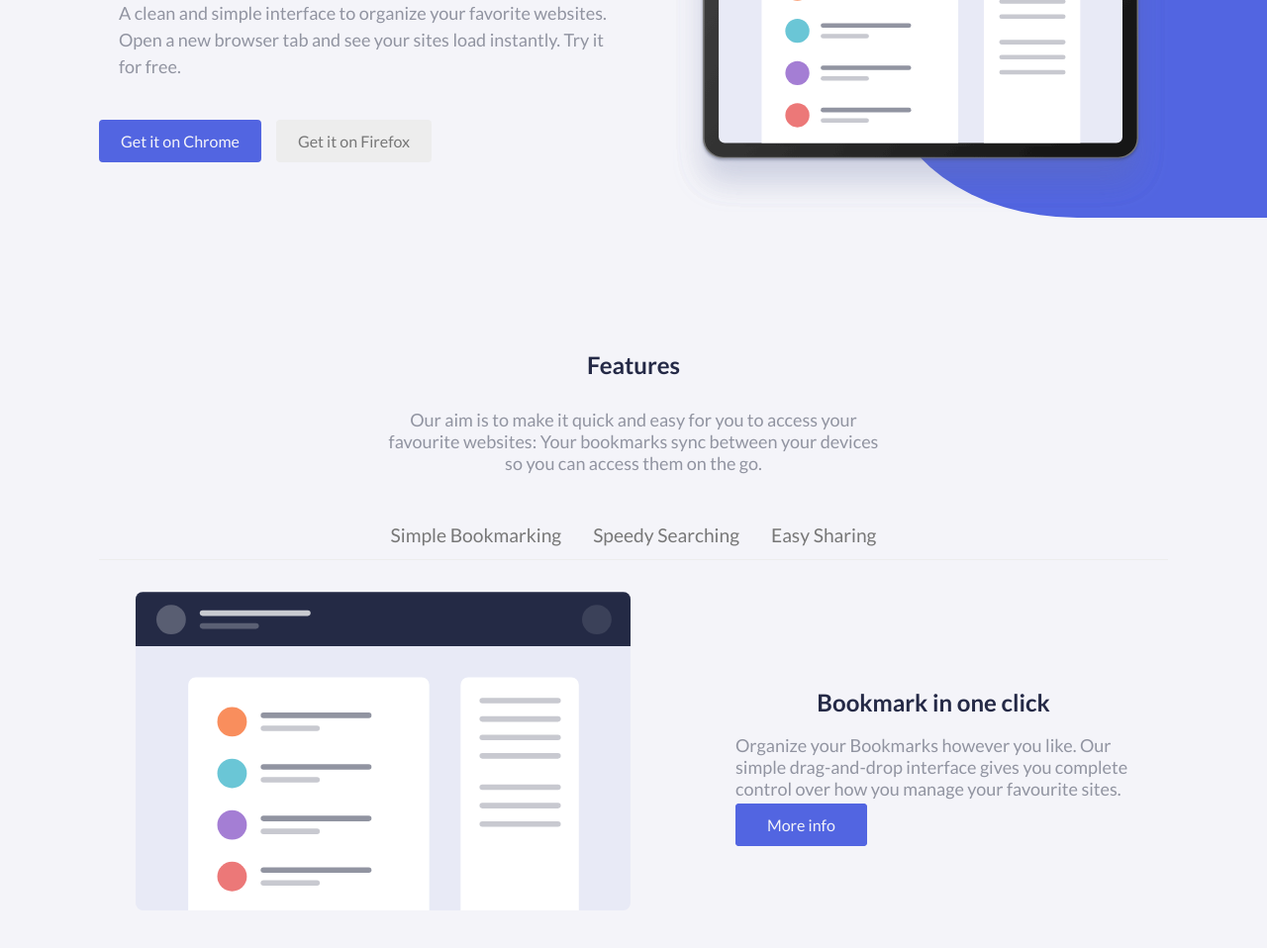
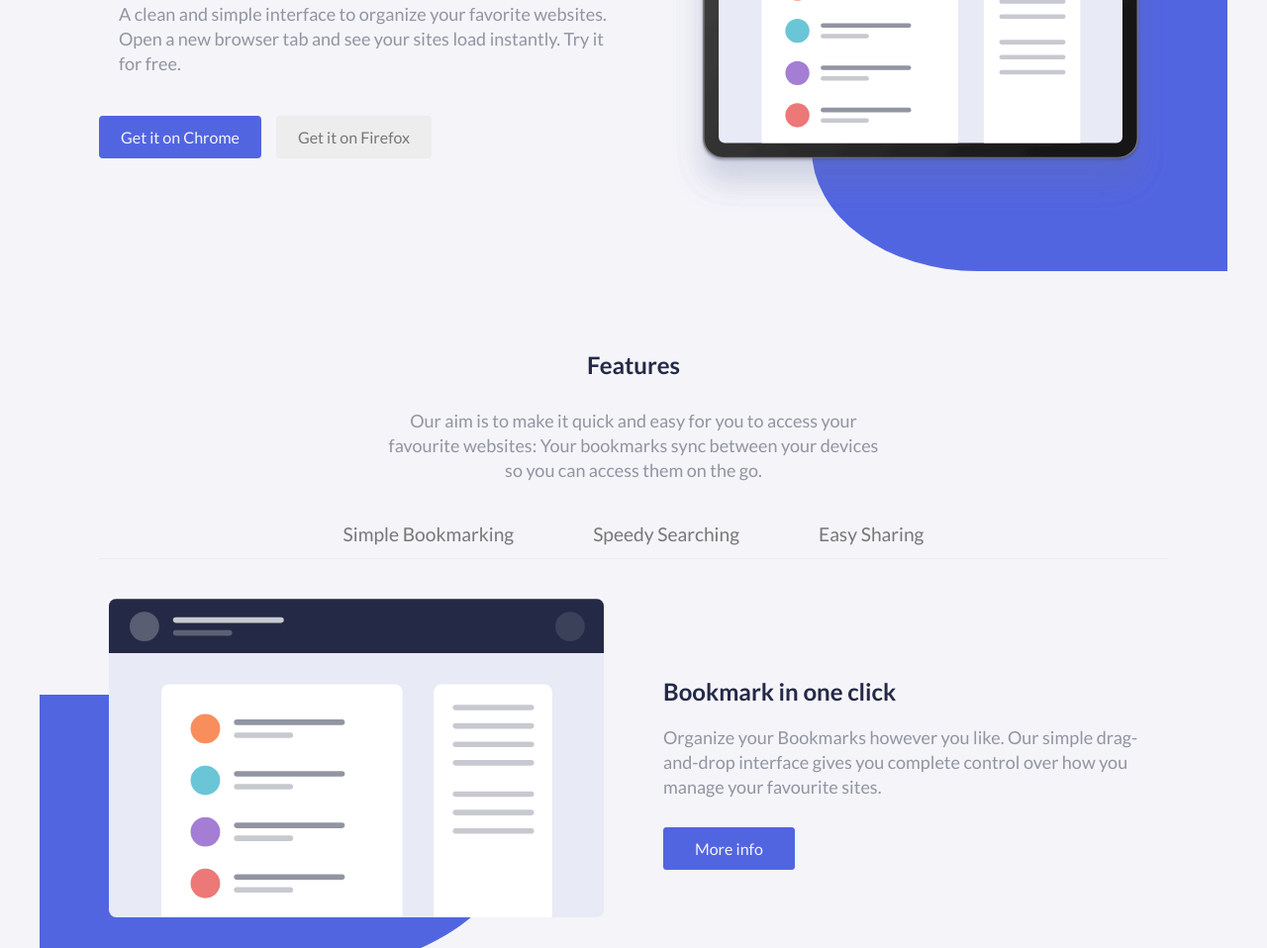
Before and after one commit to edison-r/S1-Web-Evolution-Project, a plain HTML site: page index.html in a window 1280 px wide. Shown: the part 300-1258 px from the top of the page at 99% size. Drawn offline with Linux system fonts and the light colour scheme; a script that the page names is missing.

Commit message:
styles.css pulished and articles done (not mobile)

```diff
--- a/styles.css
+++ b/styles.css
@@ -82,6 +82,7 @@ p {
     font-size: var(--font-size-md);
     color: var(--light-gray);
     margin-bottom: var(--spacing-lg);
+    line-height: 25px;
     max-width: 500px;
     margin-left: auto;
     margin-right: auto;
@@ -125,6 +126,7 @@ p {
 .menu-opt a:hover{
     color: var(--dark-red);
 }
+
 /* Botón de Login */
 .login button {
     background-color: var(--dark-red);
@@ -177,7 +179,6 @@ p {
     justify-content: space-between;
     align-items: center;
     padding: var(--spacing-xxl); /* Añade espacio alrededor del contenedor */
-    max-width: 1200px;
     margin: 0 auto;
 }
 
@@ -192,12 +193,11 @@ p {
 
 .banner-text h1 {
     color: #333;
-    margin-bottom: 0.5em;
+    margin-bottom: 10px;
 }
 
 .banner-text p {
     max-width: 500px;
-    line-height: 1.5;
 }
 
 .banner-btn {
@@ -233,11 +233,20 @@ p {
     border: 2px solid var(--dark-gray);
 }
 
-.image-wrapper {
-    display: flex;
+.container-banner {
     position: relative;
 }
 
+.banner-decorative-content {
+    position: absolute;
+    width: 35%;
+    height: 65%;
+    background-color: var(--primary-color);
+    border-radius: 40% 0 0 40%;
+    right: 0;
+    bottom: 0;
+    z-index: -1;
+}
 .banner-image {
     flex: 1;
     max-width: 500px;
@@ -250,21 +259,11 @@ p {
     display: block;
 }
 
-.banner-decorative-content {
-    position: absolute;
-    width: 30%;
-    height: 35%;
-    background-color: var(--primary-color);
-    border-radius: 50% 0 0 50%;
-    right: 0;
-    bottom: 35%;
-    z-index: -1;
-}
-
-/* BANNER PARA MOVILES */
+/* BANNER PARA TABLETS */
 
 @media (max-width: 900px) {
     .container-banner {
+        position: relative;
         display: flex;
         justify-content: center;
         align-items: center;
@@ -272,6 +271,16 @@ p {
         padding: var(--spacing-xxl);
         max-width: 1200px;
         margin: 0 auto;
+    }
+    .banner-decorative-content {
+        position: absolute;
+        width: 65%;
+        height: 35%;
+        background-color: var(--primary-color);
+        border-radius: 0 0 0 40%;
+        right: 0;
+        bottom: 45%;
+        z-index: -1;
     }
     .banner-btn {
         justify-content: center;
@@ -283,42 +292,32 @@ p {
         height: auto;
         display: block;
     }
+}
 
-    .banner-decorative-content {
-        position: absolute;
-        width: 40%;
-        height: 30%;
-        background-color: var(--primary-color);
-        border-radius: 0 0 0 40%;
-        right: 0;
-        bottom: 35%;
-        z-index: -1;
-    }
-}
 
 /* MAIN -  ARTÍCULOS */
 
 .container-articles {
+    position: relative;
     max-width: 1200px;
     margin: 0 auto;
     padding: var(--spacing-xxl);
     text-align: center;
 }
-/*
+
 .article-decorative-content {
     position: absolute;
-    width: 30%;
-    height: 35%;
+    width: 40%;
+    height: 40%;
     background-color: var(--primary-color);
     border-radius: 0 50% 50% 0;
     left: 0;
-    bottom: -50%;
+    bottom: 0;
     z-index: -1;
 }
-*/
+
 .resume p {
     max-width: 500px;
-    margin: 20px auto 50px;
 }
 
 /* Navegación */
@@ -327,11 +326,11 @@ p {
     justify-content: center;
     padding: var(--spacing-none);
     border-bottom: 1px solid var(--super-light-gray);
-    margin-bottom: 2rem;
+    margin-bottom: var(--spacing-lg);
 }
 
 .articles-nav li {
-    margin: 0 1rem;
+    margin: 0 var(--spacing-lg);
 }
 
 .articles-nav a {
@@ -357,7 +356,7 @@ p {
     align-items: center;
     justify-content: space-around;
     flex-direction: row;
-    gap: 2rem;
+    gap: var(--spacing-lg);
     text-align: left;
 }
 
@@ -371,13 +370,13 @@ p {
 }
 
 .article h2 {
-    font-size: 1.5rem;
-    margin-bottom: 1rem;
+    font-size: var(--font-size-xl);
+    margin-bottom: var(--spacing-sm);
+    text-align: left;
 }
 
 .article p {
-    max-width: 400px;
-    margin-bottom: 1rem;
+    max-width: 500px;
 }
 
 /* Botón */
```
